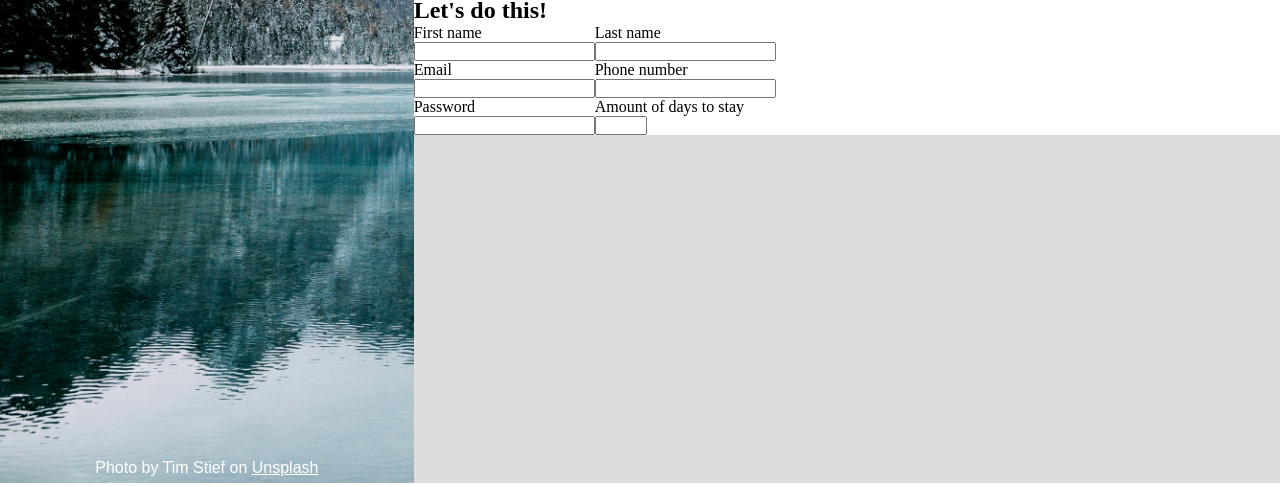
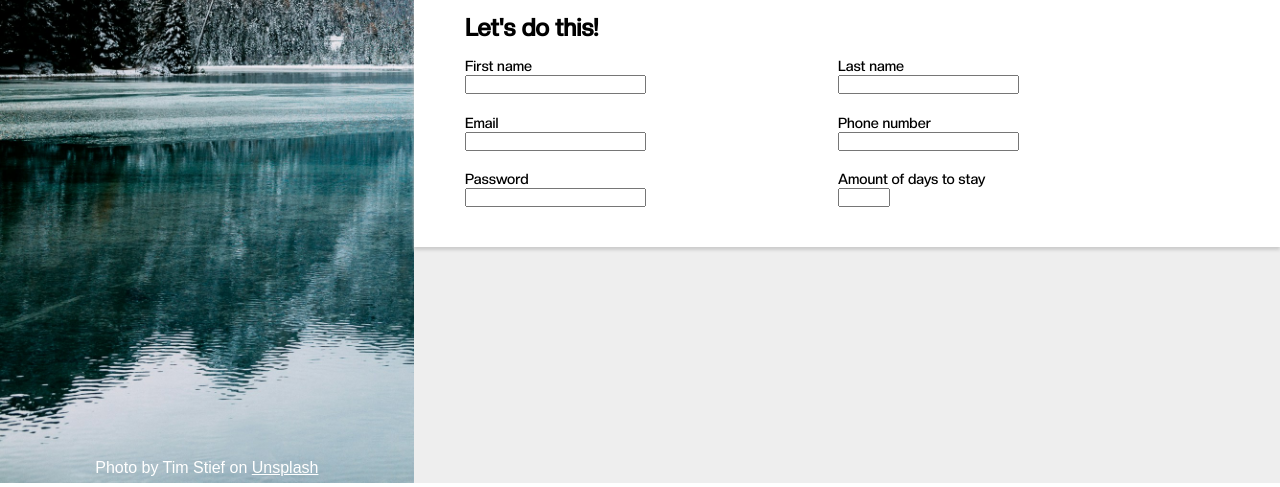
Before and after one commit to DasherPotato19/sign-up-form, a plain HTML site: page index.html in a window 1280 px wide. Shown: the part 317-804 px from the top of the page. Drawn offline with Linux system fonts and the light colour scheme.

Commit message:
Style the form section
The inputs themselves haven't been styled yet, but the display itself
has been edited.

```diff
--- a/style.css
+++ b/style.css
@@ -83,7 +83,7 @@ figcaption > a:hover {
 }
 
 .form-container {
-    background-color: #DDDDDD;
+    background-color: #EEEEEE;
 
     position: absolute;
     bottom: 0px;
@@ -108,14 +108,33 @@ figcaption > a:hover {
     font-size: calc(1vw + 15px);
 }
 
-.form {
+div .form {
     background-color: white;
+    box-shadow: 0 0.2rem 0.2rem #CCCCCC;
+
+    padding-left: 4vw;
+    padding-top: 2vh;
+    padding-bottom: 5vh;
+
+    display: flex;
+    flex-direction: column;
+    gap: 1rem;
+
+    font-family: "Creato Display", sans-serif;
 }
 
 .form label {
     display: block;
+    font-size: 0.9rem;
 }
 
 form {
     display: flex;
+    gap: 15vw;
 }
+
+div.left-elements, div.right-elements {
+    display: flex;
+    flex-direction: column;
+    gap: 1.2rem;
+}
```
